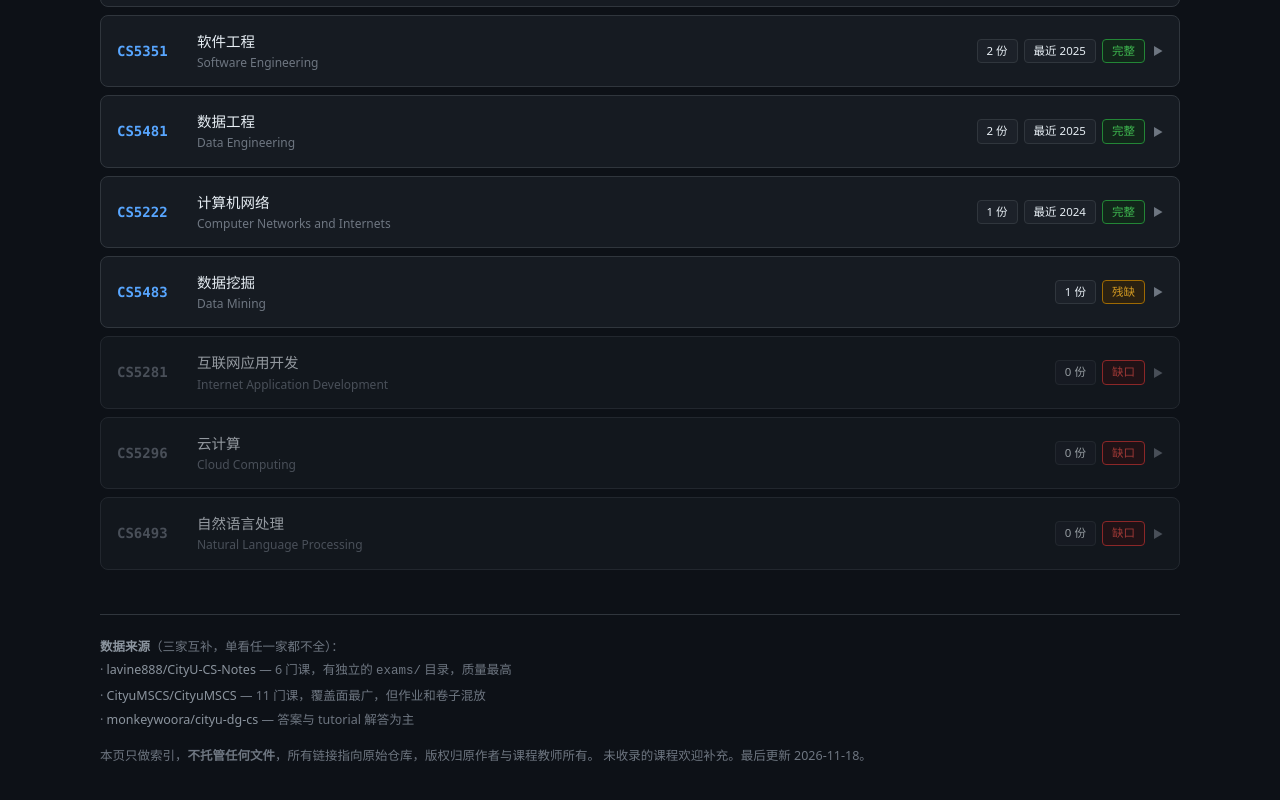
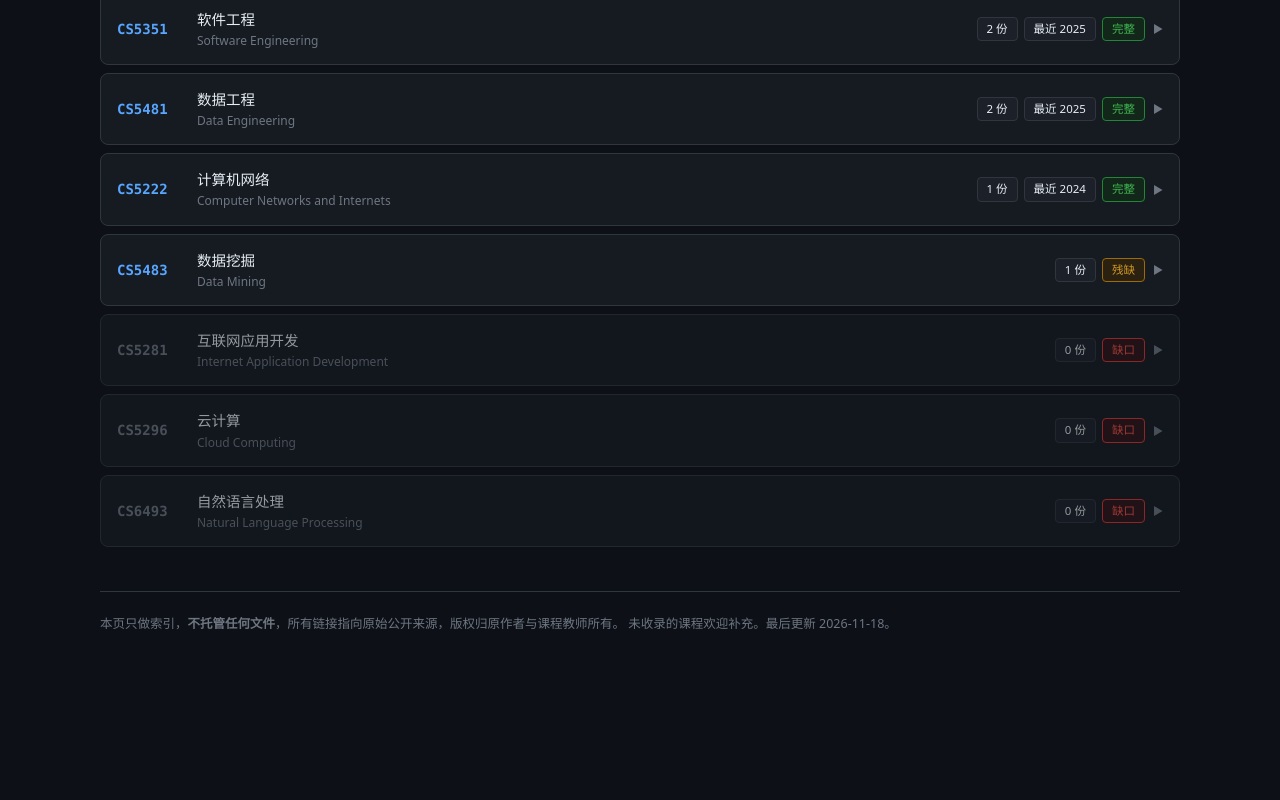
Before and after one commit to VonMannstein/cityu-pastpapers, a plain HTML site: page index.html in a window 1280 px wide. Shown: the part 1340-2140 px from the top of the page. After the commit the page ends 2056 px from the top, so only its background shows below. Drawn offline with Linux system fonts and the light colour scheme.

Commit message:
Remove explicit source repos, simplify disclaimer

```diff
--- a/index.html
+++ b/index.html
@@ -110,11 +110,7 @@
   <h1>CityU MSc CS 往年卷索引
     <span>只收真题卷 · 不含作业与 tutorial · 按课程整理，标明缺口</span>
   </h1>
-  <p class="lede">
-    数据来自三个公开 GitHub 仓库的聚合，共 <b>13 门课 / 41 份考试卷</b>。
-    筛选标准只有一条：<b>能不能用来预测今年考什么</b>。所以作业、tutorial、复习提纲一律不收——它们每学期换题，也没有时限压力。
-    空白的地方不是漏了，是<b>真的没有</b>。
-  </p>
+  <p class="lede">数据来自公开网络资料，仅供参考。</p>
 </header>
 
 <div class="stats">
@@ -142,12 +138,8 @@
 <div class="grid" id="grid"></div>
 
 <footer>
-  <div><b style="color:var(--muted)">数据来源</b>（三家互补，单看任一家都不全）：</div>
-  <div>· <a href="https://github.com/lavine888/CityU-CS-Notes" target="_blank" rel="noopener">lavine888/CityU-CS-Notes</a> — 6 门课，有独立的 <code>exams/</code> 目录，质量最高</div>
-  <div>· <a href="https://github.com/CityuMSCS/CityuMSCS" target="_blank" rel="noopener">CityuMSCS/CityuMSCS</a> — 11 门课，覆盖面最广，但作业和卷子混放</div>
-  <div>· <a href="https://github.com/monkeywoora/cityu-dg-cs" target="_blank" rel="noopener">monkeywoora/cityu-dg-cs</a> — 答案与 tutorial 解答为主</div>
-  <div style="margin-top:12px">
-    本页只做索引，<b>不托管任何文件</b>，所有链接指向原始仓库，版权归原作者与课程教师所有。
+  <div>
+    本页只做索引，<b>不托管任何文件</b>，所有链接指向原始公开来源，版权归原作者与课程教师所有。
     未收录的课程欢迎补充。最后更新 2026-11-18。
   </div>
 </footer>
```
